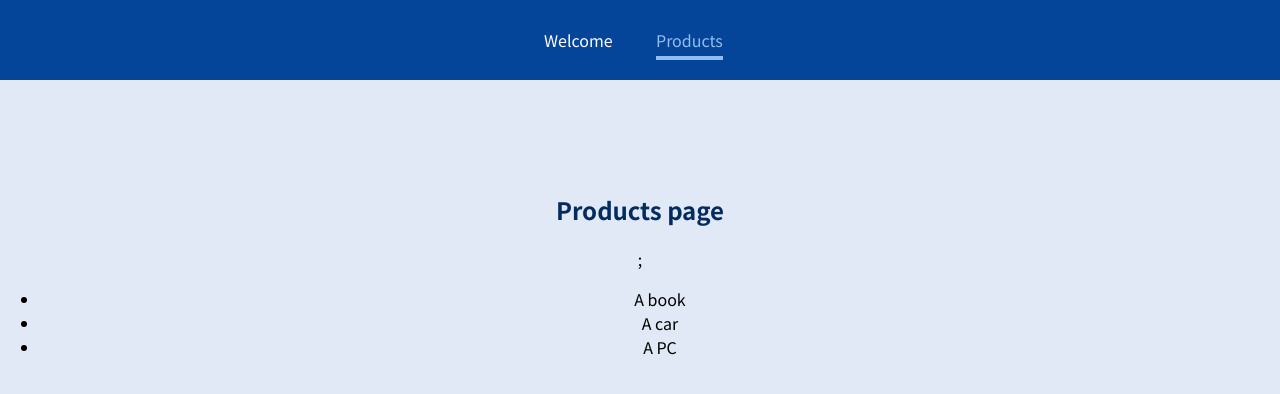
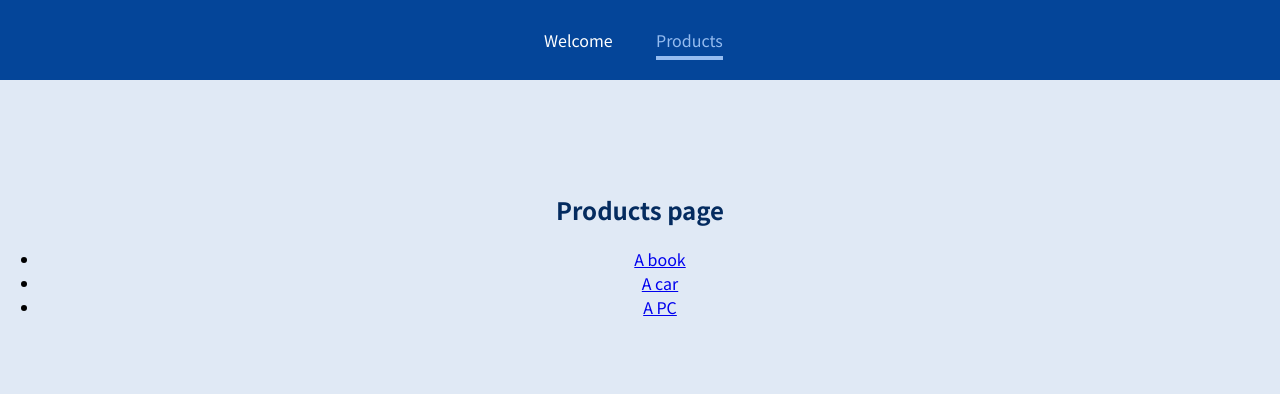
Before and after one commit to swojtasz/learning_react, a JavaScript app: page /products in a window 1280 px wide. Shown: the top 394 px of the page. Built offline with nearby package versions, Linux system fonts and the light colour scheme.

Commit message:
finished basics

```diff
--- a/src/App.js
+++ b/src/App.js
@@ -1,4 +1,4 @@
-import { Route } from "react-router-dom";
+import { Redirect, Route } from "react-router-dom";
 import MainHeader from "./components/MainHeader";
 import Products from "./pages/Products";
 import ProductDetail from "./pages/ProductDetail";
@@ -9,13 +9,16 @@ function App() {
     <div>
       <MainHeader />
       <main>
+        <Route path="/" exact>
+          <Redirect to="/welcome" />
+        </Route>
         <Route path="/welcome">
           <Welcome />
         </Route>
-        <Route path="/products">
+        <Route path="/products" exact>
           <Products />
         </Route>
-        <Route path="/product-details/:productId">
+        <Route path="/products/:productId">
           <ProductDetail />
         </Route>
       </main>
--- a/src/pages/Products.js
+++ b/src/pages/Products.js
@@ -1,11 +1,19 @@
+import { Link } from "react-router-dom";
+
 const Products = () => {
   return (
     <section>
-      <h1>Products page</h1>;
+      <h1>Products page</h1>
       <ul>
-        <li>A book</li>
-        <li>A car</li>
-        <li>A PC</li>
+        <li>
+          <Link to="products/p1">A book</Link>
+        </li>
+        <li>
+          <Link to="products/p2">A car</Link>
+        </li>
+        <li>
+          <Link to="products/p3">A PC</Link>
+        </li>
       </ul>
     </section>
   );
--- a/src/pages/Welcome.js
+++ b/src/pages/Welcome.js
@@ -1,5 +1,14 @@
+import { Route } from "react-router-dom";
+
 const Welcome = () => {
-  return <h1>Welcome page</h1>;
+  return (
+    <section>
+      <h1>Welcome page</h1>
+      <Route path="/welcome/new-user">
+        <p>Welcome new user</p>
+      </Route>
+    </section>
+  );
 };
 
 export default Welcome;
```
